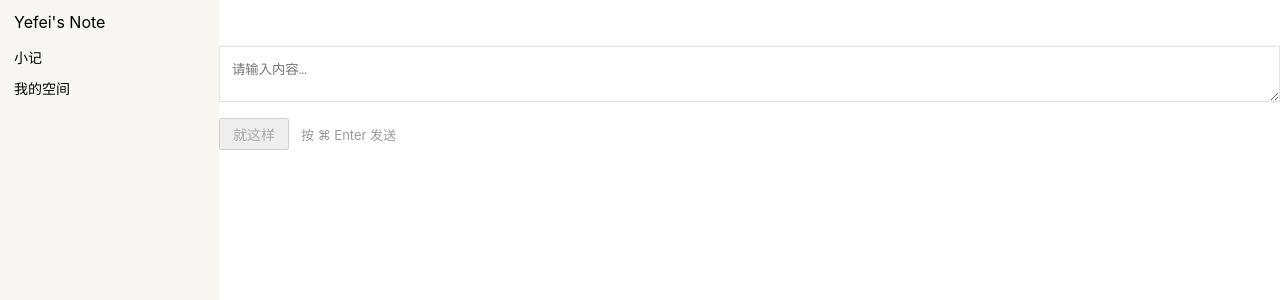
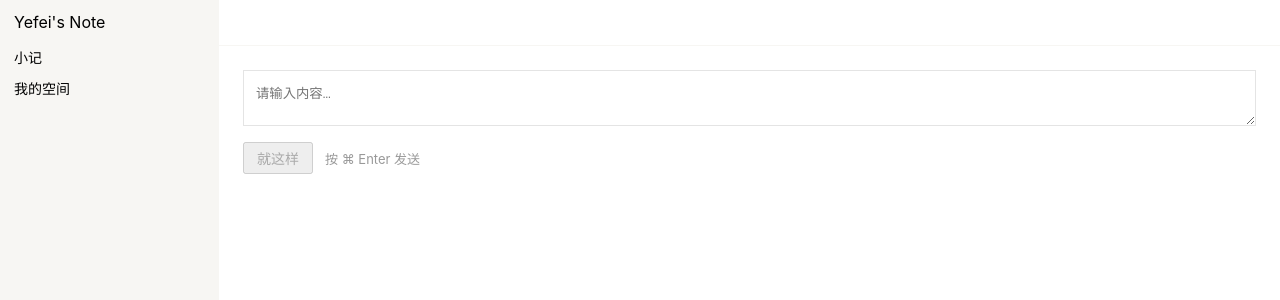
Before and after one commit to wit-kaizen/note-web, a React (Create React App) app: page / in a window 1280 px wide. Shown: the top 300 px of the page. Built offline with nearby package versions, Linux system fonts and the light colour scheme.

Commit message:
feat: use hooks refactor code

```diff
--- a/src/App.js
+++ b/src/App.js
@@ -13,10 +13,10 @@ function App () {
       <AppSider/>
       <AppBody>
         <AppHeader/>
-        <div className="main">
+        <main>
           <AppEditor handleNoteAdded={(note) => { this.handleNoteAdded(note) }}/>
           <AppNoteList />
-        </div>
+        </main>
       </AppBody>
     </div>
   );
```
